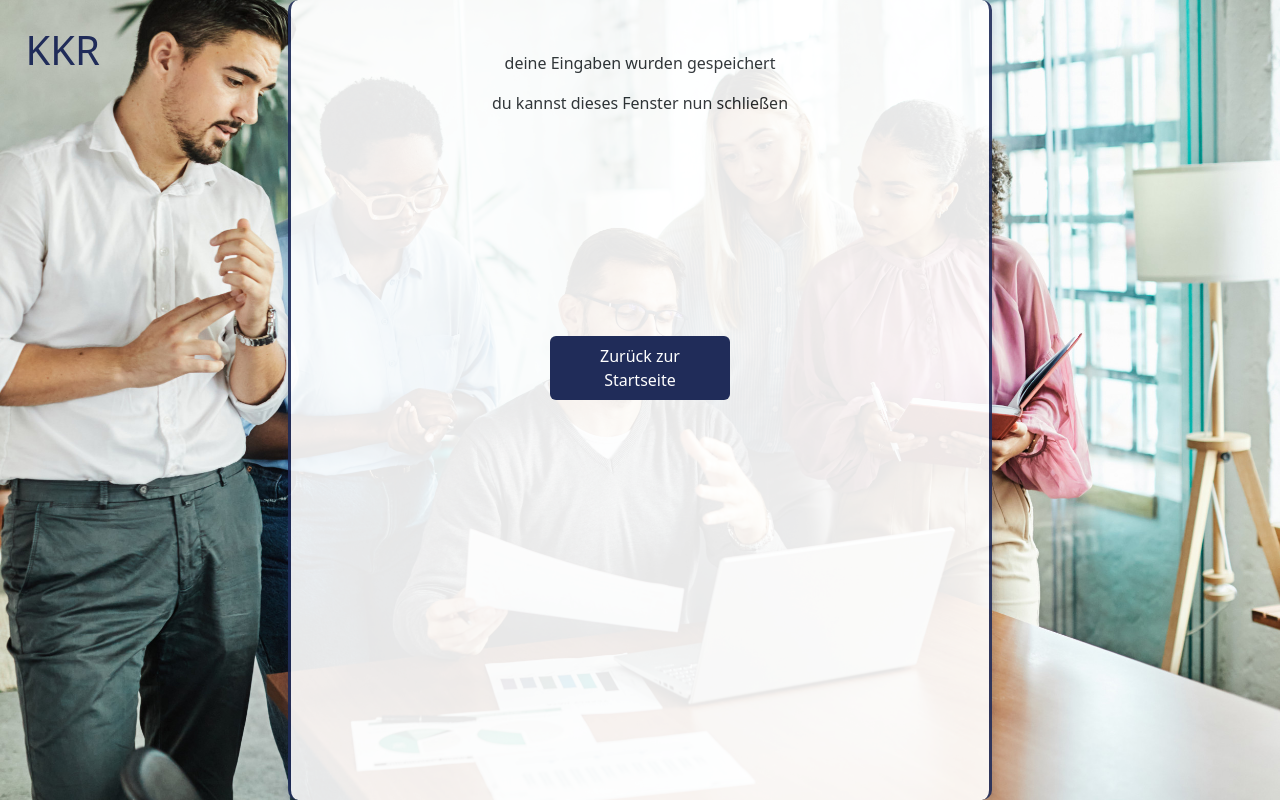
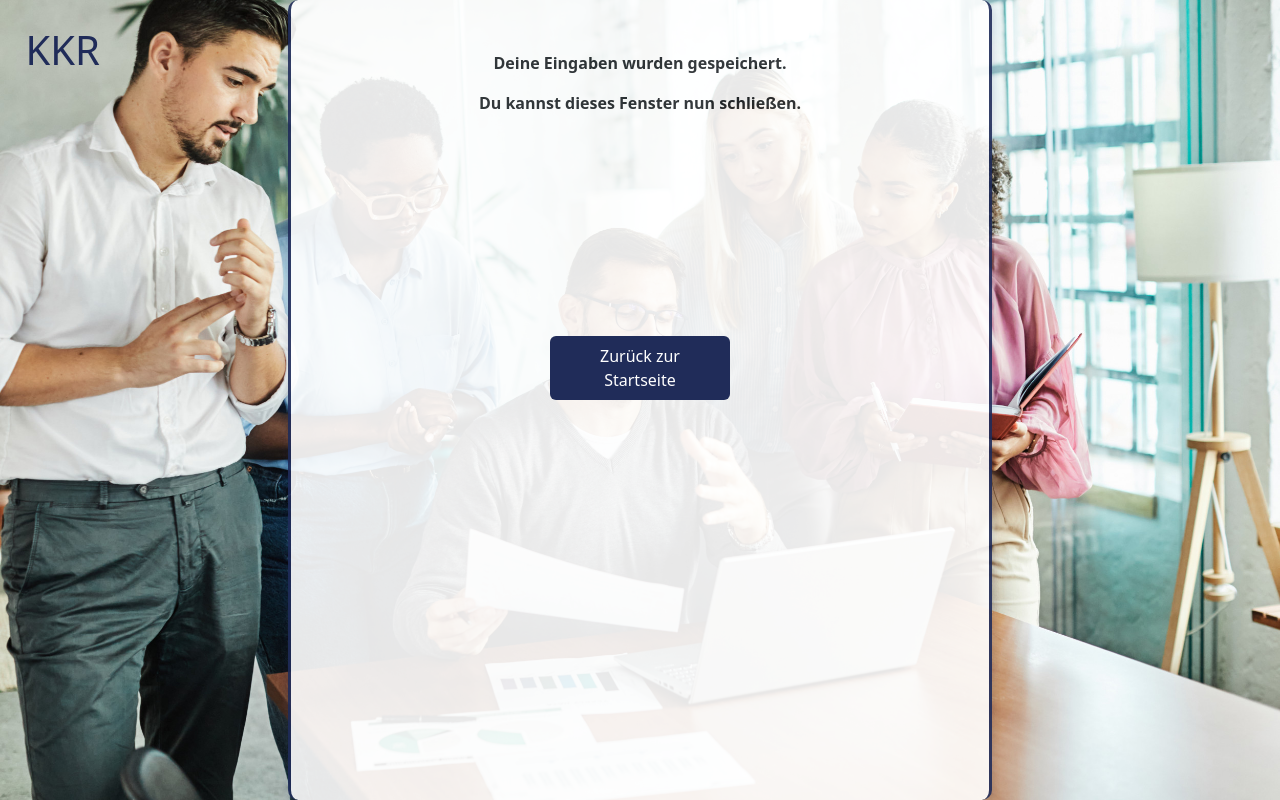
Before and after one commit to universalmensch/FormularProjekt, a React (Vite) app in the folder FormularProjekt/: page /Formular_Abschluss in a window 1280 px wide. Built offline with nearby package versions, Linux system fonts and the light colour scheme.

Commit message:
start und endseite

```diff
--- a/FormularProjekt/src/pages/Basisinformationen.tsx
+++ b/FormularProjekt/src/pages/Basisinformationen.tsx
@@ -116,7 +116,7 @@ export function Basisinformationen() {
                             showYearDropdown
                             scrollableYearDropdown
                             yearDropdownItemNumber={100}
-                            popperPlacement="top"
+                            popperPlacement="top-start"
                             popperModifiers={[
                                 {
                                     name: "preventOverflow",
--- a/FormularProjekt/src/pages/BestaetigungsSeite.tsx
+++ b/FormularProjekt/src/pages/BestaetigungsSeite.tsx
@@ -5,8 +5,8 @@ export function BestaetigungsSeite() {
     return(
         <div className="AußenContainer">
             <div className="Bestaetigungsseite">
-                <p>deine Eingaben wurden gespeichert</p>
-                <p>du kannst dieses Fenster nun schließen</p>
+                <p><b>Deine Eingaben wurden gespeichert.</b></p>
+                <p><b>Du kannst dieses Fenster nun schließen.</b></p>
 
             </div>
             <LinkContainer to="/">
--- a/FormularProjekt/src/pages/Startseite.tsx
+++ b/FormularProjekt/src/pages/Startseite.tsx
@@ -7,8 +7,7 @@ export function Startseite() {
             <div className="Startseite">
                 <h1>Hallo, schön dass du da bist.</h1>
                 <h4><b>Bitte nehme dir kurz Zeit um unsere Umfrage auszufüllen.</b></h4>
-                //TODO start/end seite, fragezeichen anpassen und an wichtigen stellen einfügen
-                // sportseite gesundheitsseite
+                //fragezeichen anpassen und an wichtigen stellen einfügen, Datepicker retten
             </div>
             <LinkContainer to="/Formular_Seite_1">
                 <Button className="StartButton">
```
